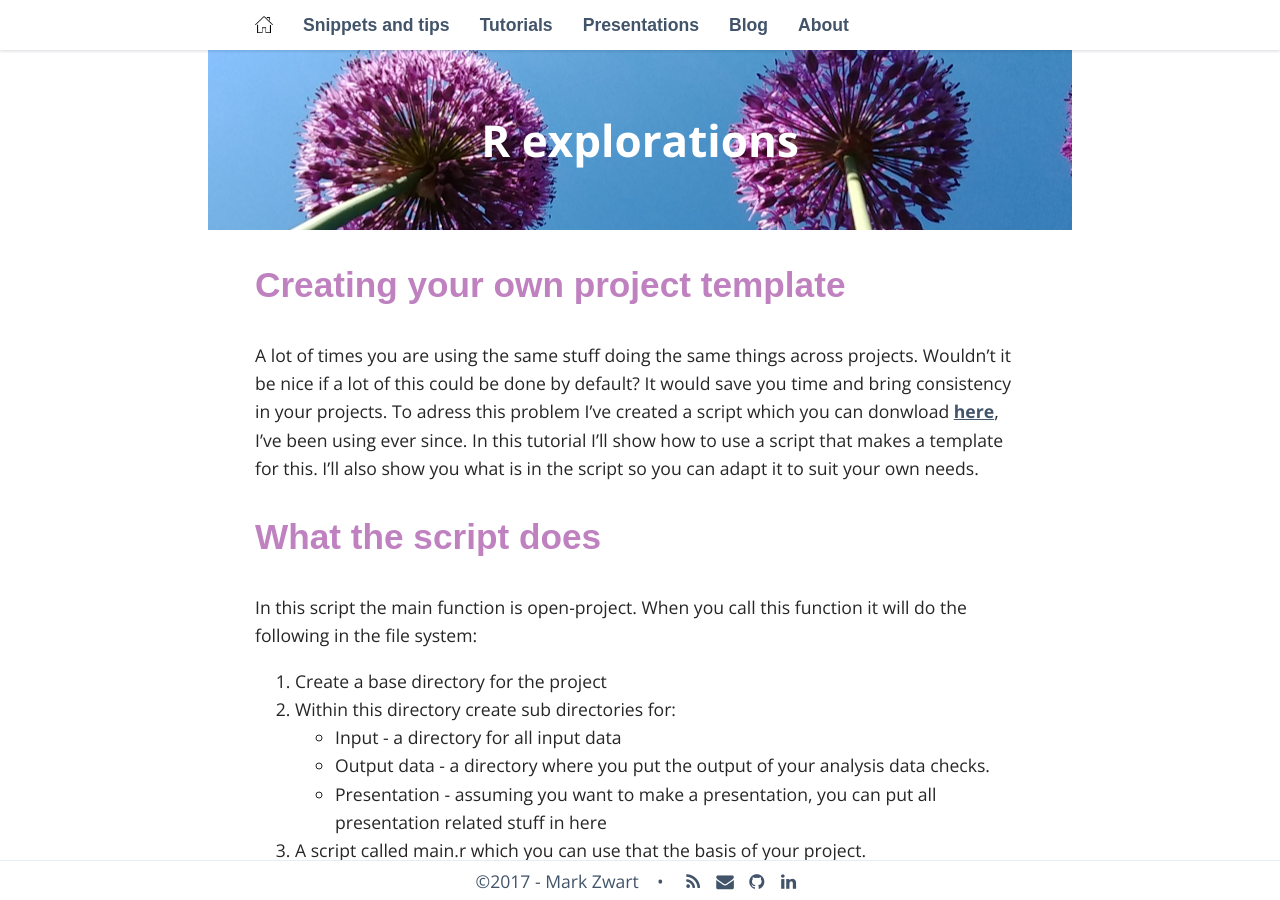
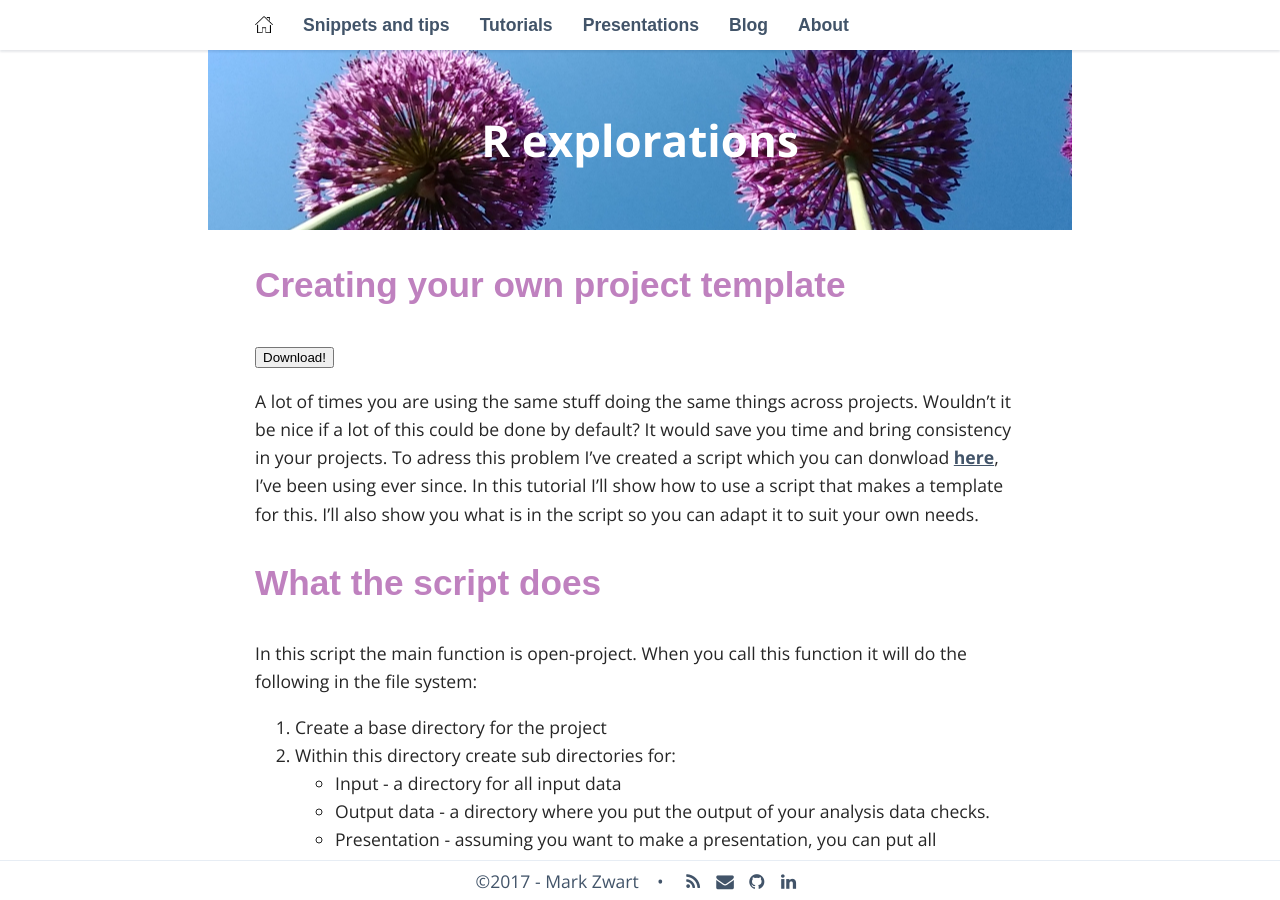
Before and after one commit to mark-me/mark-me.github.io, a Jekyll site: the page built from _pages/tutorials/creating-your-own-project-template.md, in a window 1280 px wide and 900 px high. Built offline with Jekyll 4.4.1, drawn with Linux system fonts in a browser that asks for light colours; nearby versions of some CDN libraries; some web fonts are replaced; comment, search, counter and statistics services are not loaded.

Commit message:
Update creating-your-own-project-template.md

```diff
--- a/_pages/tutorials/creating-your-own-project-template.md
+++ b/_pages/tutorials/creating-your-own-project-template.md
@@ -4,7 +4,9 @@ title: Creating your own project template
 comments: true
 permalink: /project-template/
 ---
-
+<form method="get" action="https://gist.githubusercontent.com/mark-me/9815ffab041a5aebd410d21343a8128c/raw/c549cbe56722178053010e47a98c9100b19cbbab/project.R">
+   <button type="submit">Download!</button>
+</form>
 A lot of times you are using the same stuff doing the same things across projects. Wouldn't it be nice if a lot of this could be done by default? It would save you time and bring consistency in your projects. To adress this problem I've created a script which you can donwload <a href="https://gist.githubusercontent.com/mark-me/9815ffab041a5aebd410d21343a8128c/raw/c549cbe56722178053010e47a98c9100b19cbbab/project.R" target="_blank">here</a>, I've been using ever since. In this tutorial I'll show how to use a script that makes a template for this. I'll also show you what is in the script so you can adapt it to suit your own needs.
 
 # What the script does
```
